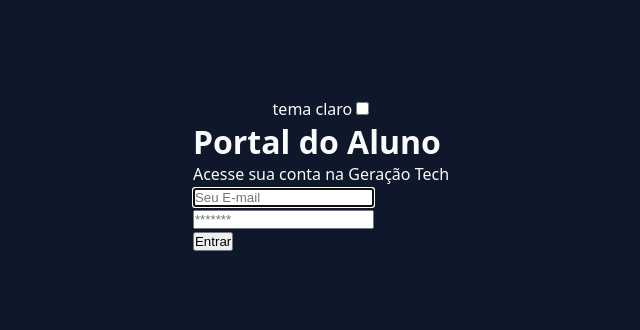
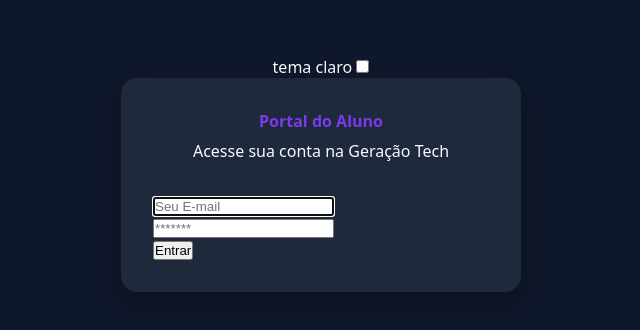
Before and after one commit to ViniciusGMonteiro/desafio, a plain HTML site: page index.html in a window 1280 px wide. Shown: the part 226-556 px from the top of the page, without its empty margins (319-959 px from the left). Drawn offline with Linux system fonts and the light colour scheme; some icons are missing.

Commit message:
pre-view

```diff
--- a/css/layout.css
+++ b/css/layout.css
@@ -0,0 +1,19 @@
+main {
+    background-color: var(--cor-fundo-card);
+    padding: 2rem;
+    border-radius: var(--borda-arredondada-grande);
+    box-shadow: var(--sombra-fraca);
+    width: 100%;
+    max-width: 400px;
+}
+
+header {
+    text-align: center;
+    margin-bottom: 2rem;
+}
+
+header h1 {
+    font-size: 1rem;
+    margin-bottom: 0.5rem;
+    color: var(--cor-primaria)
+}
```
Also changed, not shown: css/base.css (line endings or trailing spaces).
